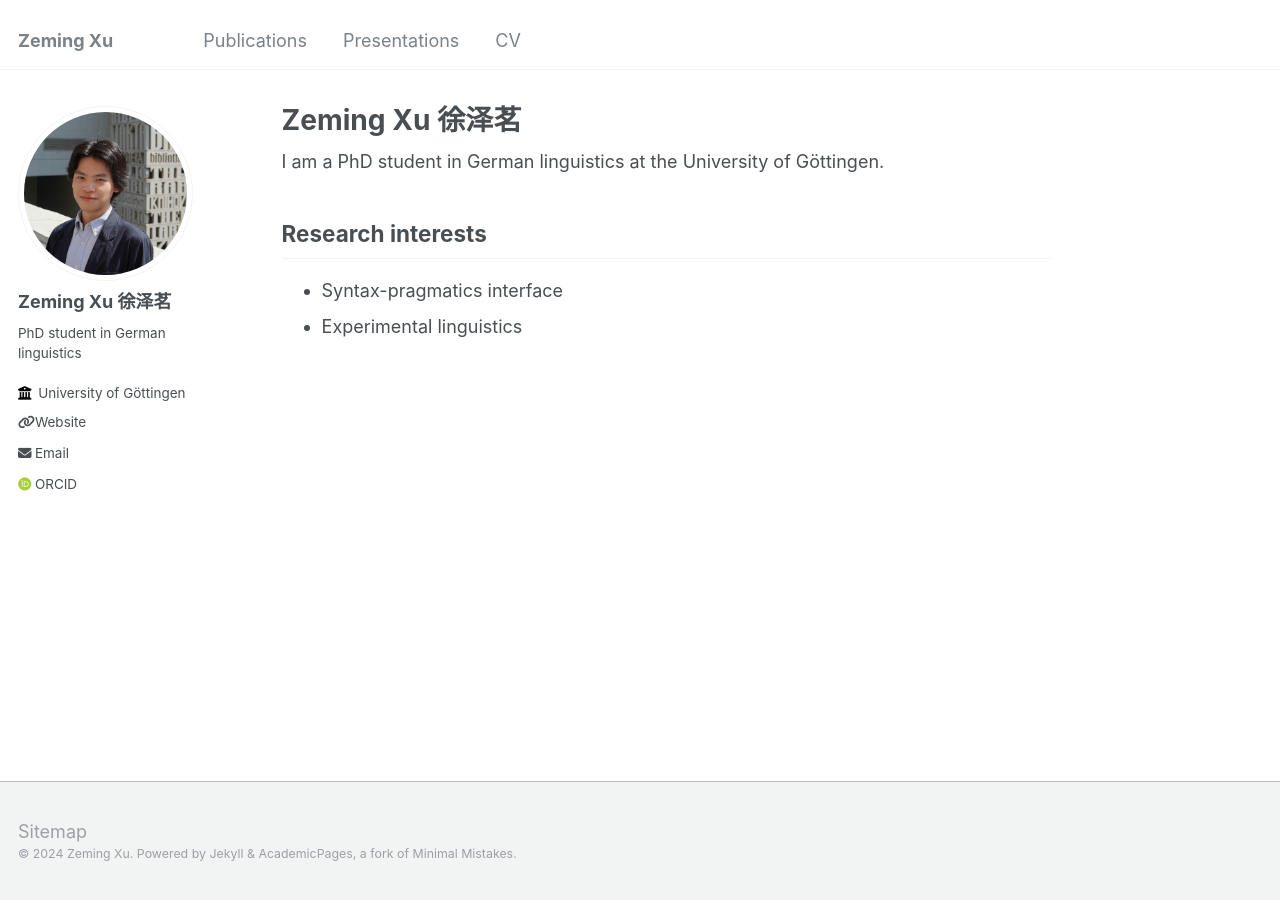
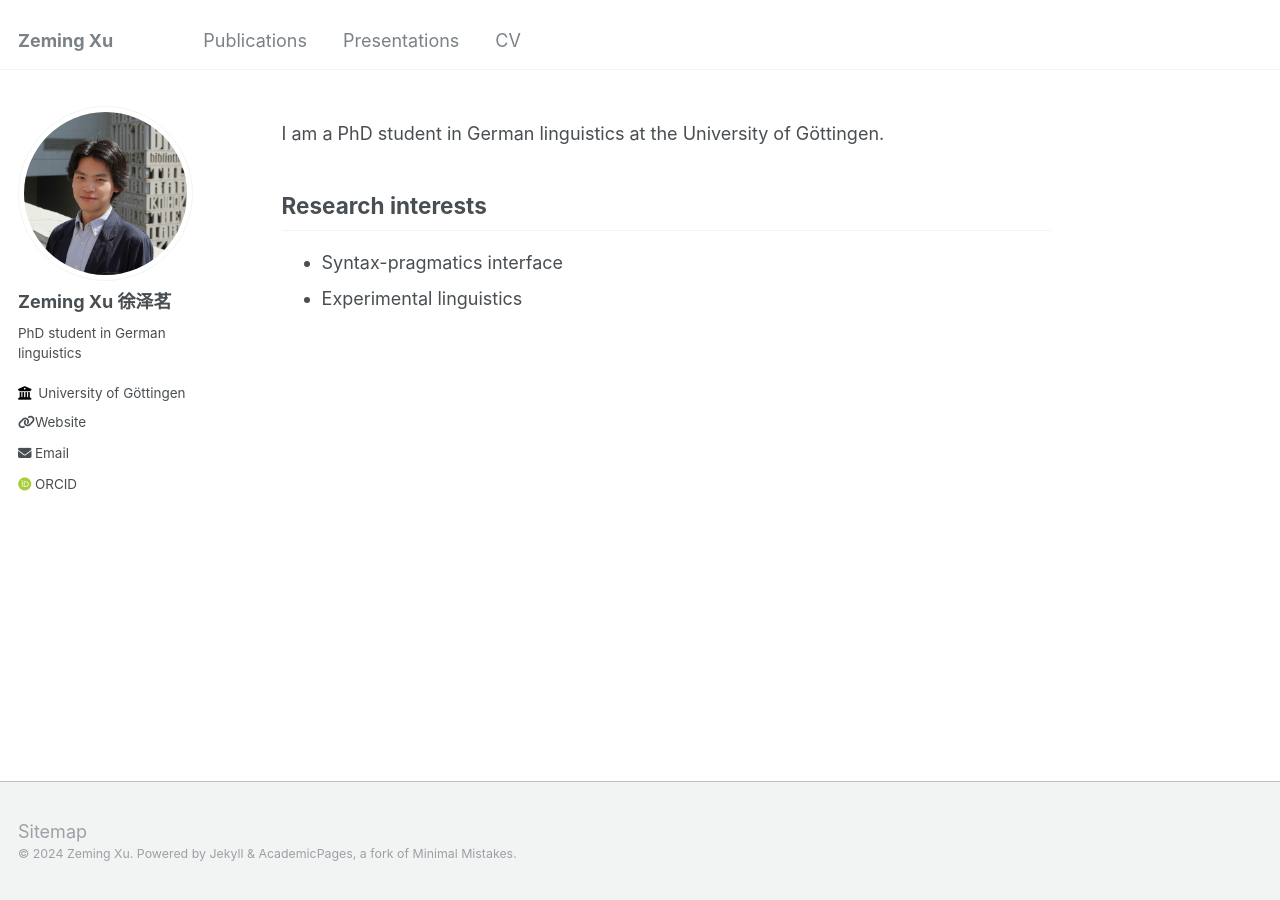
Before and after one commit to xu-zeming/xu-zeming.github.io, a Jekyll site: the page built from _pages/about.md, in a window 1280 px wide. Built offline with Jekyll 4.4.1, drawn with Linux system fonts in a browser that asks for light colours; some web fonts are replaced.

Commit message:
Update about.md

```diff
--- a/_pages/about.md
+++ b/_pages/about.md
@@ -1,6 +1,6 @@
 ---
 permalink: /
-title: "Zeming Xu 徐泽茗"
+title: " "
 author_profile: true
 redirect_from:
   - /about/
```
